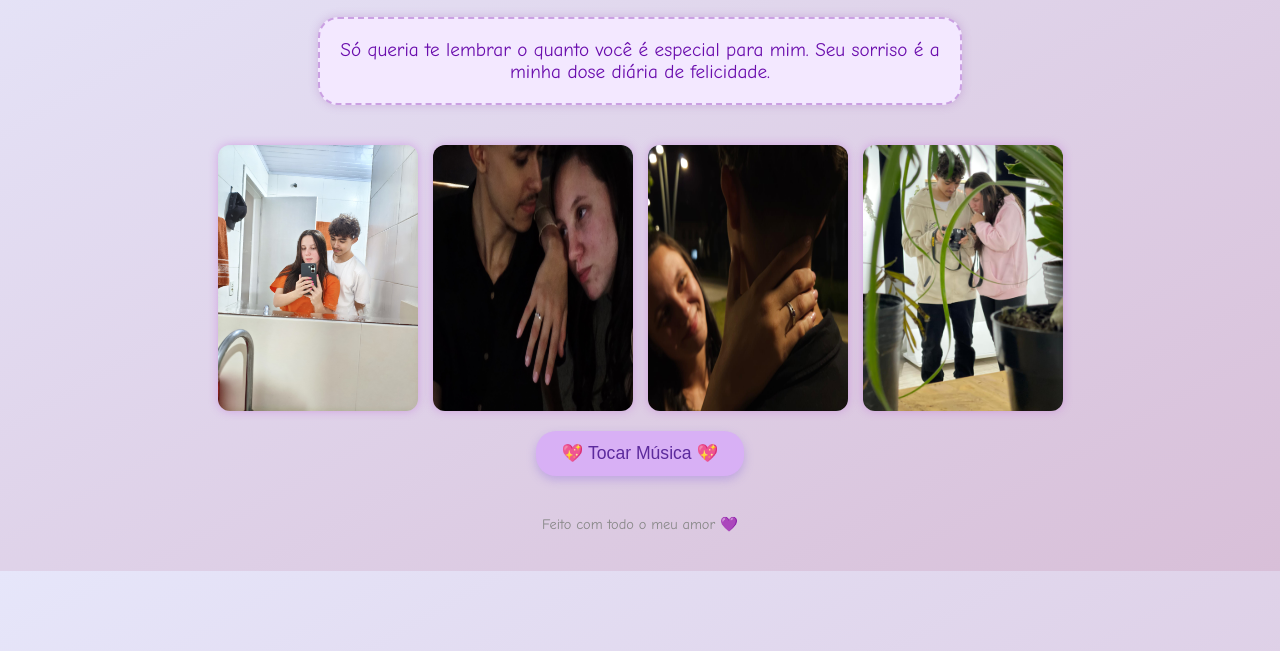
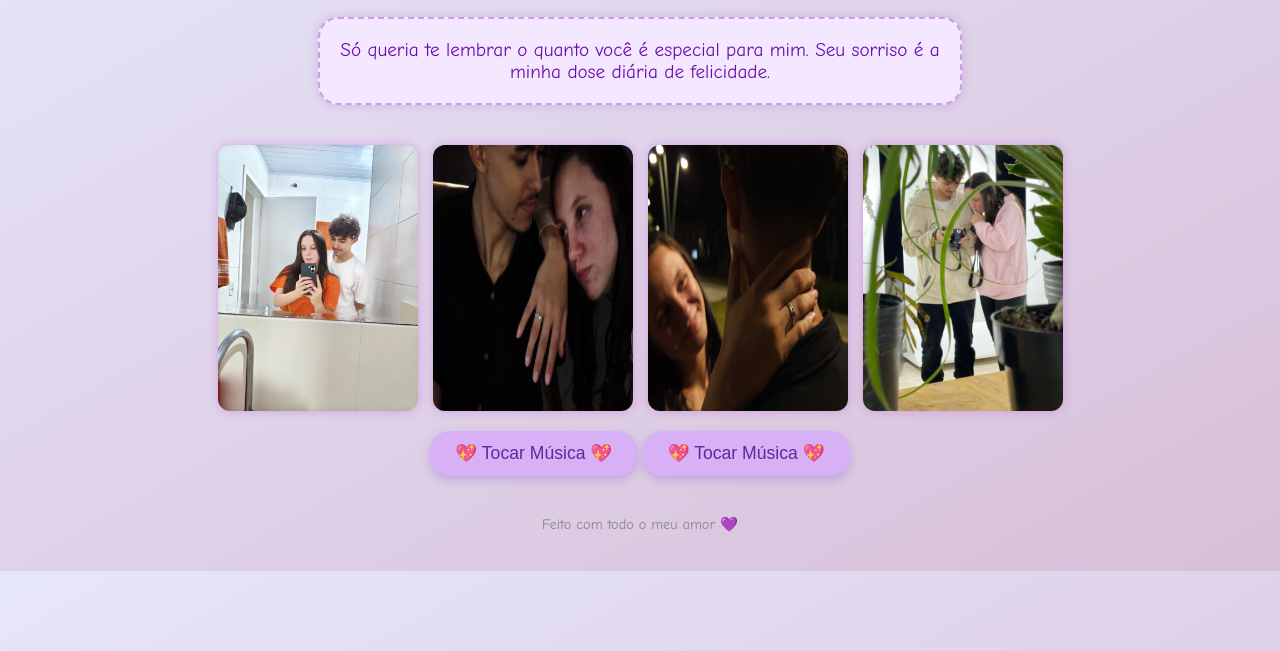
Before and after one commit to zKILLAyt/Site-MyLove, a plain HTML site: page index.html in a window 1280 px wide. Shown: the part 149-800 px from the top of the page. Drawn offline with Linux system fonts and the light colour scheme.

Commit message:
Update index.html

```diff
--- a/index.html
+++ b/index.html
@@ -79,10 +79,15 @@
   </div>
 
   <button class="music-button" onclick="document.getElementById('bg-music').play()">💖 Tocar Música 💖</button>
-  <audio id="bg-music" loop>
-    <source src="september.mp3" type="audio/mpeg">
-    Seu navegador não suporta áudio.
-  </audio>
+<button class="music-button" onclick="tocarMusica()">💖 Tocar Música 💖</button>
+<script>
+  function tocarMusica() {
+    const audio = document.getElementById('bg-music');
+    audio.play().catch(() => {
+      alert("⚠️ O navegador bloqueou a reprodução automática. Clique novamente ou interaja com a página.");
+    });
+  }
+</script>
 
   <div class="footer">Feito com todo o meu amor 💜</div>
 
```
